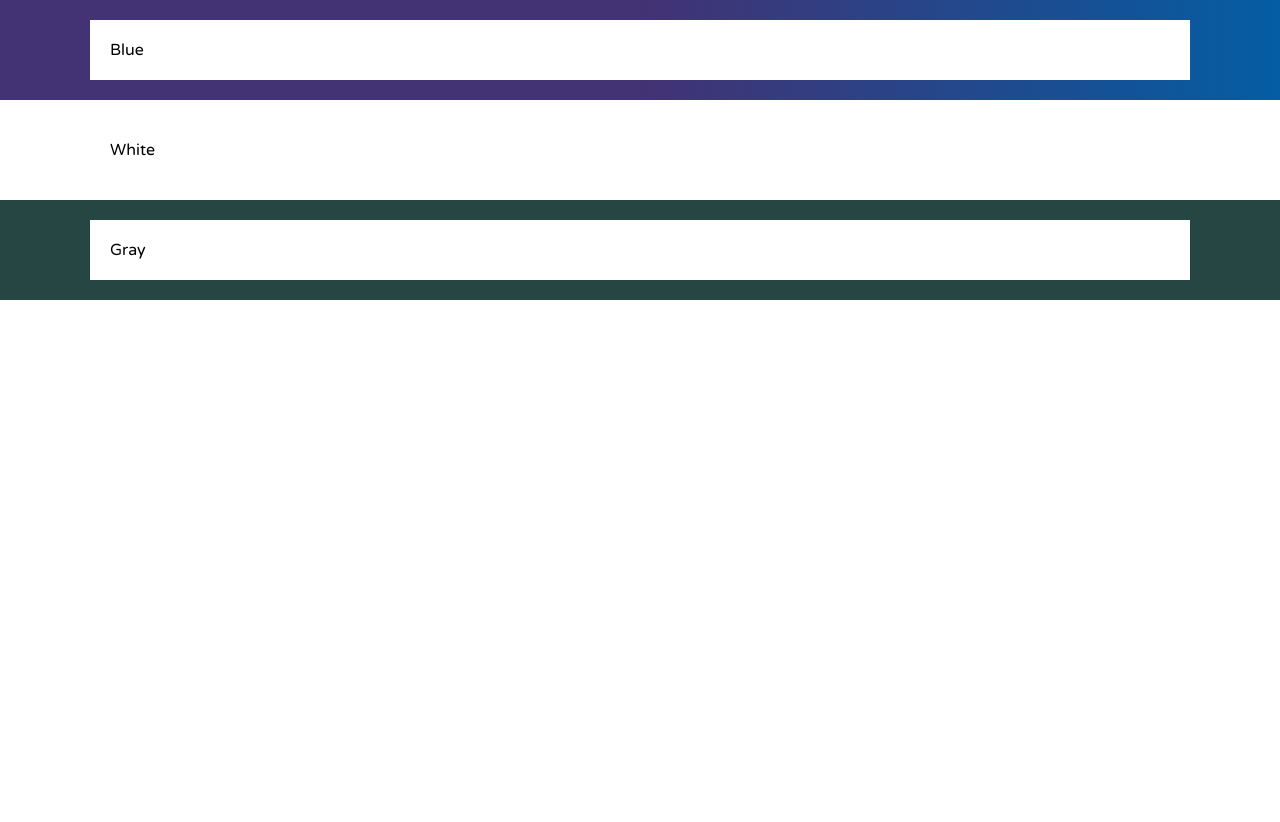
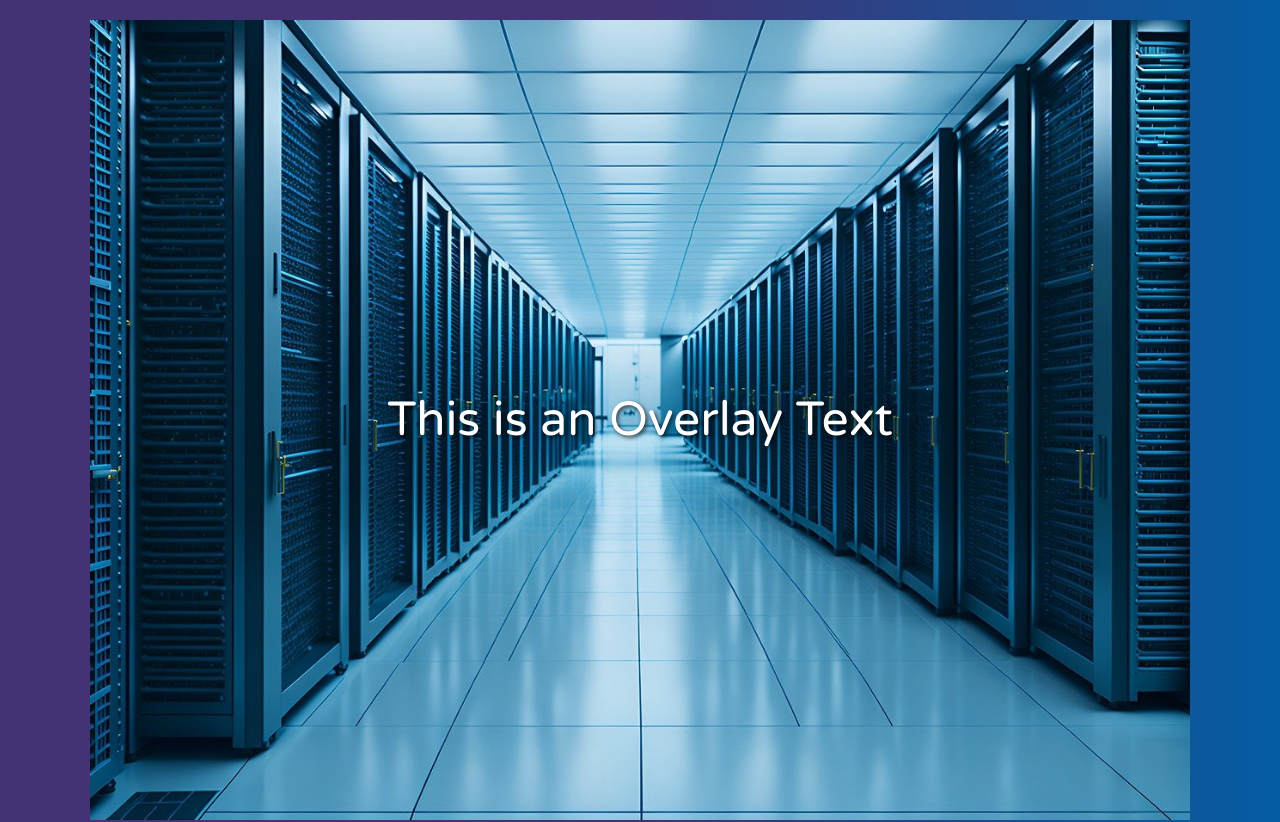
Before and after one commit to michaelpaulcuccia/illustration, a Next.js app in the folder my-app/: page / in a window 1280 px wide. Shown: the top 822 px of the page. Before the commit the page ends 800 px from the top, so only its background shows below. Built offline with nearby package versions, Linux system fonts and the light colour scheme.

Commit message:
updates page with image and text overlay

```diff
--- a/my-app/components/ContentWrapper.jsx
+++ b/my-app/components/ContentWrapper.jsx
@@ -4,7 +4,6 @@ import styled from "styled-components";
 const StyledContentWrapper = styled.div`
   max-width: 1100px;
   margin: 0 auto;
-  padding: 20px;
   background: #ffffff;
 `;
 
--- a/my-app/components/FullBleedSection.jsx
+++ b/my-app/components/FullBleedSection.jsx
@@ -1,11 +1,6 @@
 import React from "react";
 import styled from "styled-components";
-
-const COLORS = {
-  default: "#ffffff",
-  gray: "#264644",
-  blueBlend: "linear-gradient(90deg, #433274 0, #433274 50%, #045da3 100%)",
-};
+import { COLORS } from "../constants";
 
 const StyledFullBleedSection = styled.div`
   width: 100%;
@@ -15,10 +10,10 @@ const StyledFullBleedSection = styled.div`
       ? COLORS.gray
       : bgColor === "blueBlend"
       ? COLORS.blueBlend
-      : COLORS.default};
+      : COLORS.white};
 `;
 
-export default function FullBleedSection({ bgColor = "default", children }) {
+export default function FullBleedSection({ bgColor = "white", children }) {
   return (
     <StyledFullBleedSection bgColor={bgColor}>
       {children}
--- /dev/null
+++ b/my-app/constants/index.js
@@ -0,0 +1,5 @@
+export const COLORS = {
+  white: "#ffffff",
+  gray: "#264644",
+  blueBlend: "linear-gradient(90deg, #433274 0, #433274 50%, #045da3 100%)",
+};
--- a/my-app/src/app/page.js
+++ b/my-app/src/app/page.js
@@ -1,19 +1,48 @@
 "use client";
 import React from "react";
-import styled from "styled-components";
+import Image from "next/image";
 import FullBleedSection from "../../components/FullBleedSection";
 import ContentWrapper from "../../components/ContentWrapper";
+import styled from "styled-components";
 
-// Styled components for the layout
-const LayoutWrapper = styled.div`
+const ImageContainer = styled.div`
+  position: relative;
   width: 100%;
+  height: 800px;
+`;
+
+const TextOverlay = styled.div`
+  position: absolute;
+  top: 0;
+  left: 0;
+  width: 100%;
+  height: 100%;
+  display: flex;
+  justify-content: center;
+  align-items: center;
+  color: white;
+  font-size: 3rem;
+  text-align: center;
+  text-shadow: 2px 2px 4px rgba(0, 0, 0, 0.7);
+  pointer-events: none;
+  z-index: 1;
 `;
 
 export default function Layout() {
   return (
-    <LayoutWrapper>
+    <>
       <FullBleedSection bgColor="blueBlend">
-        <ContentWrapper>Blue</ContentWrapper>
+        <ContentWrapper>
+          <ImageContainer>
+            <Image
+              src="/images/servers.jpg"
+              alt="Servers"
+              layout="fill"
+              objectFit="cover"
+            />
+            <TextOverlay>This is an Overlay Text</TextOverlay>
+          </ImageContainer>
+        </ContentWrapper>
       </FullBleedSection>
 
       <FullBleedSection>
@@ -23,6 +52,6 @@ export default function Layout() {
       <FullBleedSection bgColor="gray">
         <ContentWrapper>Gray</ContentWrapper>
       </FullBleedSection>
-    </LayoutWrapper>
+    </>
   );
 }
```
